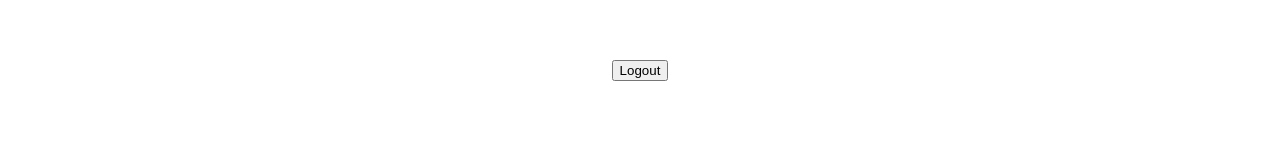
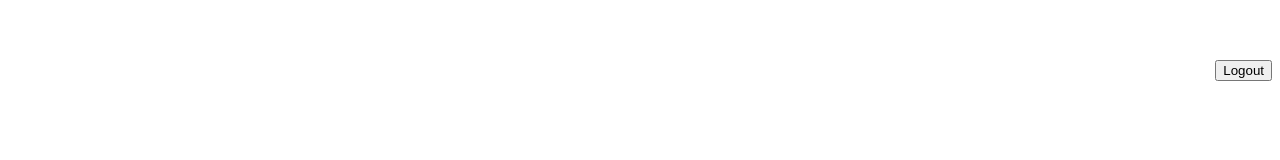
Before and after one commit to tclukies/bucketListApp, a Vue app in the folder intro-vue/: page /main in a window 1280 px wide. Shown: the top 160 px of the page. Built offline with nearby package versions, Linux system fonts and the light colour scheme.

Commit message:
more css

```diff
--- a/intro-vue/src/views/Main.vue
+++ b/intro-vue/src/views/Main.vue
@@ -1,7 +1,9 @@
 <template>
 <div id='main'>
     <router-view></router-view>
+    <div class='header'>
     <Header />
+    </div>
     <div class='horizontal'>
     <div>
     <AddCountry />
@@ -37,6 +39,10 @@ export default {
   flex-direction: row;
   justify-content: space-around;
 }
+.header {
+  display: flex;
+  justify-content: flex-end;
+}
 #main {
   display: flex;
   flex-direction: column;
```
